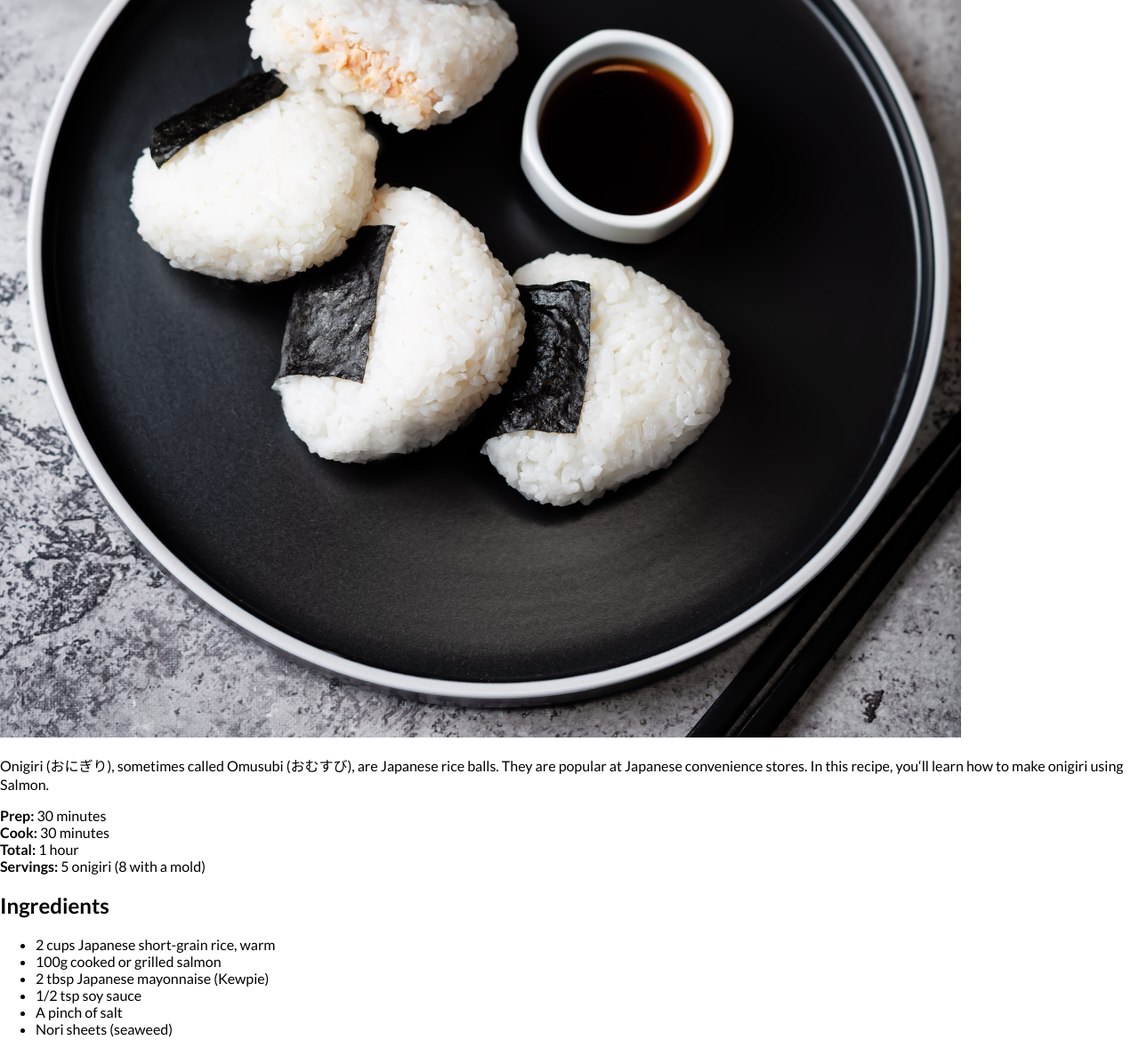
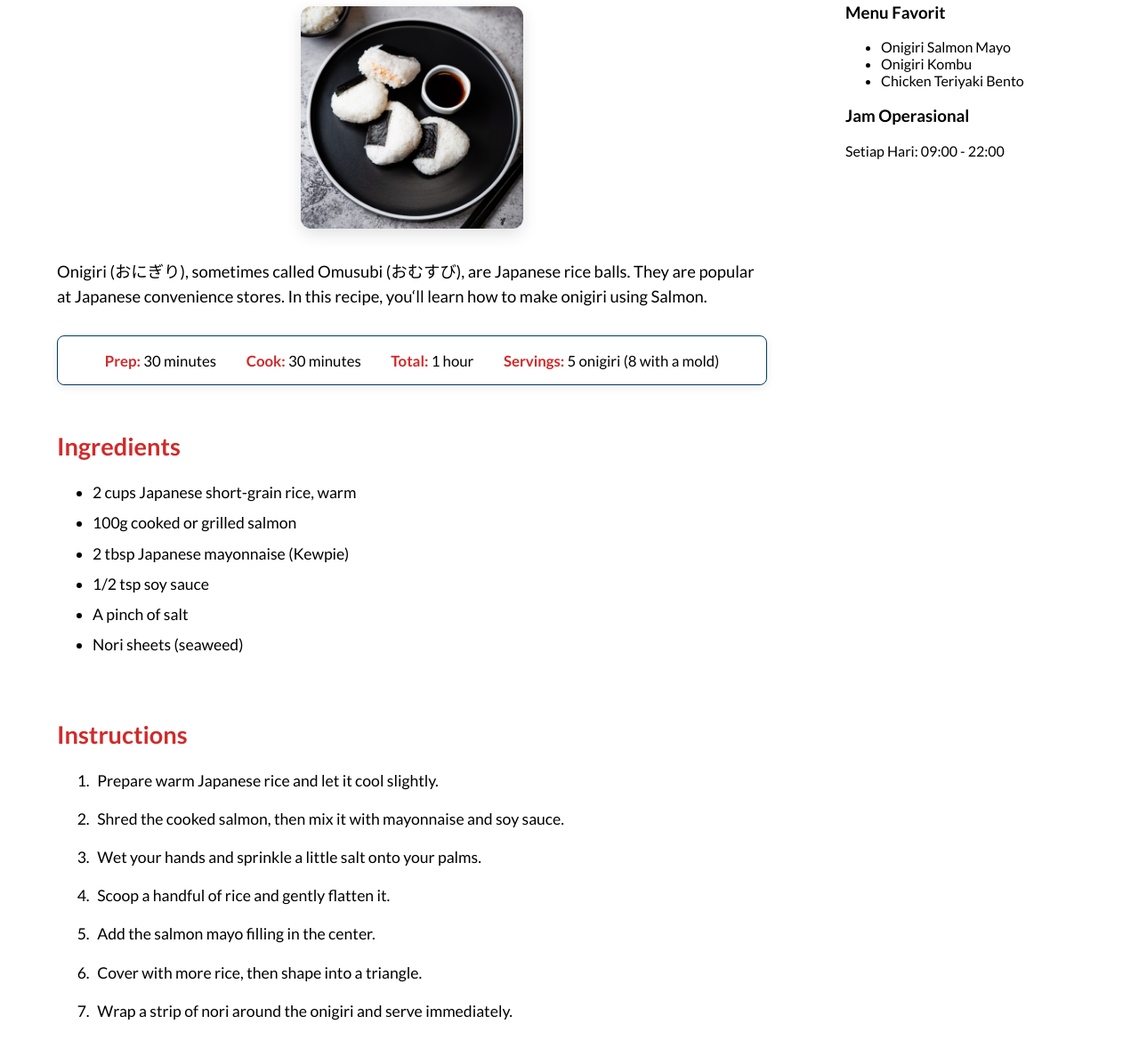
Before and after one commit to asterisros/onigiri-miya, a plain HTML site: page index.html in a window 1280 px wide. Shown: the part 1034-2203 px from the top of the page at 89% size. Drawn offline with Linux system fonts and the light colour scheme; a web font is replaced by a local one.

Commit message:
update css

```diff
--- a/assets/style/stylesheet.css
+++ b/assets/style/stylesheet.css
@@ -85,7 +85,7 @@ header.navbar-container .nav-list li:hover a {
   align-items: center;
   width: 100%;
   padding: 2em;
-  min-height: 80vh;
+  min-height: 100vh;
   background-color: var(--deep-ocean-blue);
 }
 
@@ -154,6 +154,105 @@ h2.subtitle {
 
 /* END OF JUMBOTRON / hero section */
 
+/* MAIN */
+main {
+  padding: 2em;
+  display: flex;
+  gap: 1.5rem;
+  cursor: url('../img/favicon_io/icon-nav.ico'), pointer;
+}
+
+aside {
+  flex: 1;
+  padding: 2em;
+}
+
+#content {
+  flex: 3;
+  display: flex;
+  flex-flow: column nowrap;
+  padding: 0 2em;
+}
+
+.recipe-section {
+  padding: auto 2em;
+}
+
+.recipe-title {
+  font-family: "Mansalva", sans-serif;
+  font-size: 3em;
+  color: var(--red-rose);
+}
+
+.recipe-image-wrapper {
+  text-align: center;
+  margin: 1.5em auto 2em auto;
+}
+
+.recipe-image {
+  width: 250px;
+  max-width: 90%;
+  border-radius: 12px;
+  box-shadow: 0 6px 18px rgba(0, 0, 0, 0.12);
+  transition: transform 0.3s ease;
+}
+
+.recipe-image:hover {
+  transform: scale(1.03);
+}
+
+.recipe-intro {
+  font-size: 1.15em;
+  line-height: 1.5;
+}
+
+.recipe-meta {
+  display: flex;
+  gap: 2em;
+  justify-content: center;
+  flex-wrap: wrap;
+
+  background: var(--full-white);
+  border: 1px solid var(--deep-ocean-blue);
+  padding: 1em 1.5em;
+  border-radius: 8px;
+  margin: 1.75em auto;
+
+  box-shadow: 0 3px 10px rgba(0,0,0,0.08);
+  font-size: 1.05em;
+}
+
+.recipe-meta div strong {
+  color: var(--red-rose);
+}
+
+.recipe-container {
+  display: flex;
+  gap: 2em;
+  flex-wrap: wrap;
+  align-items: flex-start;
+}
+
+.recipe-ingredients h2,
+.recipe-steps h2 {
+  color: var(--red-rose);
+  font-size: 1.7em;
+  font-weight: 600;
+}
+
+.recipe-ingredients ul li {
+  margin-bottom: 0.5em;
+  line-height: 1.45;
+  font-size: 1.1em;
+}
+
+.recipe-steps ol li {
+  margin-bottom: 0.9em;
+  line-height: 1.55;
+  font-size: 1.1em;
+  padding-left: 0.3em;
+}
+
 @media (max-width: 768px) {
   .jumbotron {
     flex-direction: column;
```
